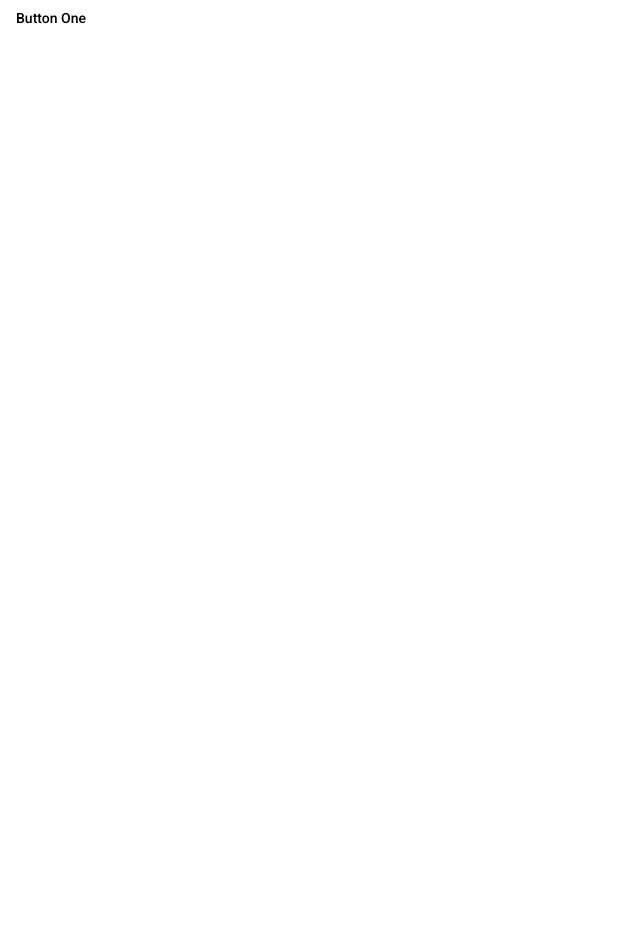
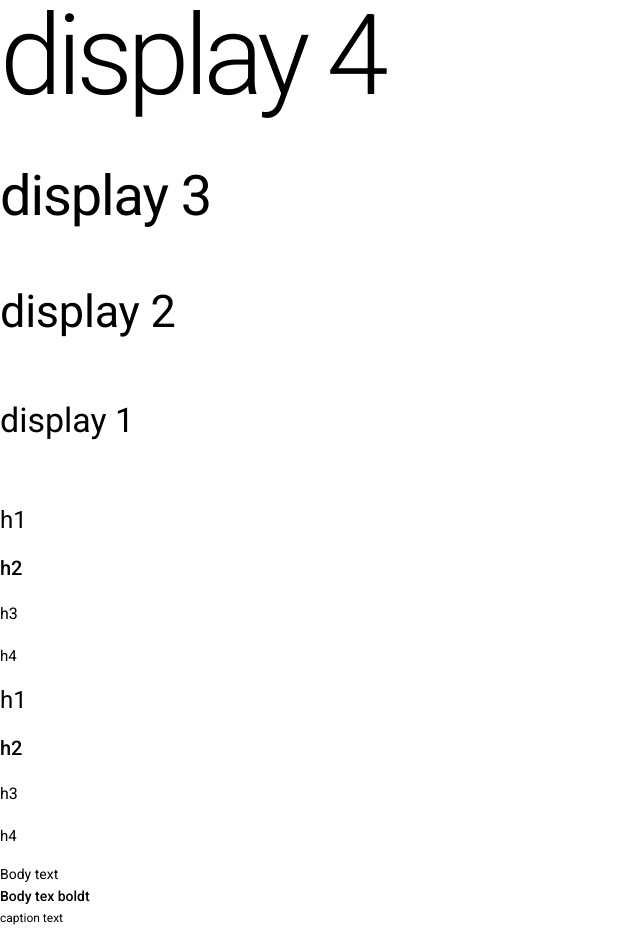
Before and after one commit to harshit-choudhary798/AngularMaterailPractice, an Angular app: page / in a window 1280 px wide. Shown: the whole page, without its empty margins (0-640 px from the left). Before the commit the page ends 800 px from the top, so only its background shows below. Built offline with nearby package versions, Linux system fonts and the light colour scheme.

Commit message:
Typography in angulat material

```diff
--- a/src/app/app.component.html
+++ b/src/app/app.component.html
@@ -1 +1,41 @@
-<button mat-button>Button One</button>
+
+
+<!-- TypoGraphy -->
+
+<!-- Typography basically deals with appearance and style of text in the web page -->
+<div class="mat-display-4">display 4</div>
+<div class="mat-display-3">display 3</div>
+<div class="mat-display-2">display 2</div>
+<div class="mat-display-1">display 1</div>
+
+
+<div class="mat-headline">h1</div>
+<div class="mat-title">h2</div>
+<div class="mat-subheading-2">h3</div>
+<div class="mat-subheading-1">h4</div>
+
+<!-- We can use this instead -->
+
+<div class="mat-typography">
+<h1>h1</h1>
+<h2>h2</h2>
+<h3>h3</h3>
+<h4>h4</h4>
+</div>
+
+
+<div class="mat-body-1">Body text</div>
+<div class="mat-body-2">Body tex boldt</div>
+<div class="mat-caption">caption text</div>
+
+
+<!-- Buttons -->
+
+<!-- <button mat-button>Button One</button>
+
+<button mat-raised-button color="primary" [disableRipple]="false">Button One</button>
+
+
+<button mat-flat-button>Button One</button>
+
+<button mat-stroked-button >Button one</button> -->
--- a/src/app/app.module.ts
+++ b/src/app/app.module.ts
@@ -3,9 +3,9 @@ import { BrowserModule } from '@angular/platform-browser';
 import { AppRoutingModule } from './app-routing.module';
 import { AppComponent } from './app.component';
 import { BrowserAnimationsModule } from '@angular/platform-browser/animations';
+import { MaterialModule } from './material/material.module';
 
-// Import MatButtonModule from '@angular/material/button'
-import { MatButtonModule } from '@angular/material/button';
+
 
 @NgModule({
   declarations: [AppComponent],
@@ -13,7 +13,7 @@ import { MatButtonModule } from '@angular/material/button';
     BrowserModule,
     AppRoutingModule,
     BrowserAnimationsModule,
-    MatButtonModule // Corrected import statement
+    MaterialModule
   ],
   providers: [],
   bootstrap: [AppComponent]
--- /dev/null
+++ b/src/app/material/material.module.ts
@@ -0,0 +1,20 @@
+import { NgModule } from '@angular/core';
+import { CommonModule } from '@angular/common';
+// Import MatButtonModule from '@angular/material/button'
+import { MatButtonModule } from '@angular/material/button';
+
+const MaterialComponents=[
+  MatButtonModule // Corrected import statement
+]
+
+@NgModule({
+  declarations: [],
+  imports: [
+    CommonModule,
+    MatButtonModule // Corrected import statement
+  ],
+  exports:[
+    MatButtonModule
+  ]
+})
+export class MaterialModule { }
```
